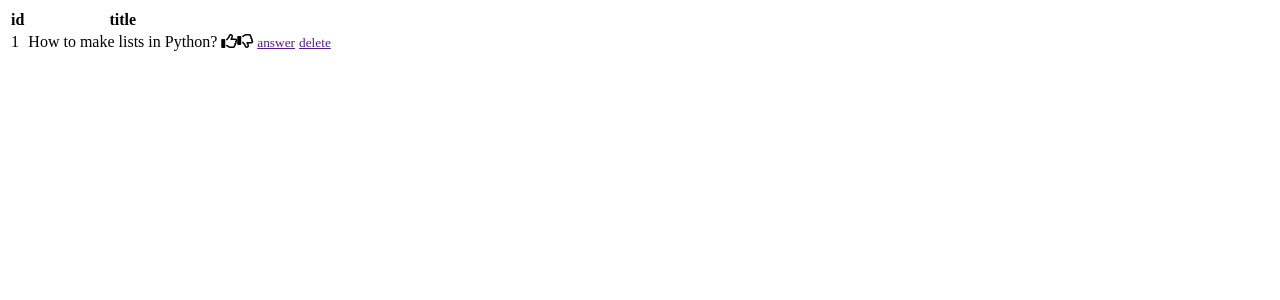
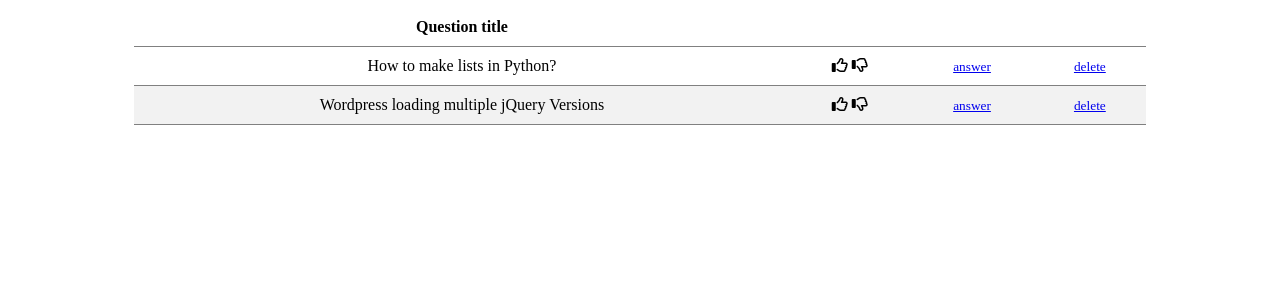
Before and after one commit to Aviatore/ask-mate-1, a Flask app: page /list in a window 1280 px wide. Shown: the top 300 px of the page. Run offline with Flask 2, Linux system fonts and the light colour scheme; some libraries are stand-ins or nearby versions.

Commit message:
Add some improvements
Add styles for the 'list.html' file.
Refactor the functionality of writing/reading csv files.

```diff
--- a/app.py
+++ b/app.py
@@ -1,25 +1,94 @@
-from flask import Flask, render_template
+from flask import Flask, render_template, redirect, url_for
+from data_manager import *
+
 
 app = Flask(__name__)
-headers = ['id', 'submission_time', 'view_number', 'vote_number', 'title', 'message', 'image']
-questions = [
-    {
-        'id': 1,
-        'submission': 1493368154,
-        'view_number': 29,
-        'vote_number': 7,
-        'title': "How to make lists in Python?",
-        'message': "I am totally new to this, any hints?",
-        'image': ''
-    }
-]
 
 
+@app.after_request
+def add_header(request):
+    request.headers['Cache-Control'] = 'no-store, no-cache, must-revalidate, post-check=0, pre-check=0, max-age=0'
+    return request
+
+
+# List questions
 @app.route('/list')
 def list():
-    return render_template('list.html', headers=headers, questions=questions)
+    table_headers = ['Question id', 'Question title']
+    questions = read_questions()
+
+    return render_template('list.html', headers=table_headers, questions=questions)
 
 
+# Display a question
+@app.route('/question/<question_id>')
+def question_details(question_id):
+    return render_template('under_contstruction.html')
+
+
+# Ask a question
+@app.route('/add-question')
+def question_add():
+    return render_template('under_contstruction.html')
+
+
+# Post an answer
+@app.route('/question/<question_id>/new-answer')
+def answer_post(question_id):
+    return render_template('under_contstruction.html')
+
+
+# Delete question
+@app.route('/question/<question_id>/delete')
+def question_delete(question_id):
+    questions = read_questions()
+    questions.remove([question for question in questions if question['id'] == question_id][0])
+
+    write_questions(questions)
+
+    return redirect(url_for('list'))
+
+
+# Edit a question
+@app.route('/question/<question_id>/edit')
+def question_edit(question_id):
+    return render_template('under_contstruction.html')
+
+
+# Delete an answer
+@app.route('/answers/<answer_id>/delete')
+def answer_delete(answer_id):
+    answers = read_questions()
+    answer_to_delete = [answer for answer in answers if answer['id'] == answer_id][0]
+    answers.remove(answer_to_delete)
+
+    write_answers(answers, QUESTIONS_HEADERS)
+
+    return redirect(url_for('question_details', question_id=answer_to_delete['question_id']))
+
+
+# Vote-up a question
+@app.route('/question/<question_id>/vote_up')
+def question_vote_up(question_id):
+    return render_template('under_contstruction.html')
+
+
+# Vote-down a question
+@app.route('/question/<question_id>/vote_down')
+def question_vote_down(question_id):
+    return render_template('under_contstruction.html')
+
+
+# Vote-up an answer
+@app.route('/answer/<answer_id>/vote_up')
+def answer_vote_up(answer_id):
+    return render_template('under_contstruction.html')
+
+
+# Vote-down an answer
+@app.route('/answer/<answer_id>/vote_down')
+def answer_vote_down(answer_id):
+    return render_template('under_contstruction.html')
 
 
 if __name__ == '__main__':
--- a/connection.py
+++ b/connection.py
@@ -1,21 +1,20 @@
 import csv
-QUESTIONS_FILE = 'sample_data/question.csv'
 
 
-def read_questions():
-    questions = []
-    with open('sample_data/question.csv') as file:
+def read_csv(file_name):
+    data = []
+    with open(file_name) as file:
         reader = csv.DictReader(file)
 
         for question in reader:
-            questions.append(question)
+            data.append(question)
 
-    return questions
+    return data
 
 
-def write_questions(questions, fieldnames):
-    with open('tmp.csv', 'w') as file:
-        writer = csv.DictWriter(file, fieldnames=fieldnames)
+def write_csv(file_name, data, field_names):
+    with open(file_name, 'w') as file:
+        writer = csv.DictWriter(file, fieldnames=field_names)
         writer.writeheader()
 
-        writer.writerows(questions)
+        writer.writerows(data)
--- /dev/null
+++ b/data_manager.py
@@ -0,0 +1,23 @@
+from connection import *
+
+
+QUESTIONS_FILE = 'sample_data/question.csv'
+QUESTIONS_HEADERS = ['id', 'submission_time', 'view_number', 'vote_number', 'title', 'message', 'image']
+ANSWERS_FILE = 'sample_data/answer.csv'
+ANSWERS_HEADERS = ['id', 'submission_time', 'vote_number', 'question_id', 'message', 'image']
+
+
+def read_questions():
+    return read_csv(QUESTIONS_FILE)
+
+
+def read_answers():
+    return read_csv(ANSWERS_FILE)
+
+
+def write_questions(data):
+    write_csv(QUESTIONS_FILE, data, QUESTIONS_HEADERS)
+
+
+def write_answers(data):
+    write_csv(ANSWERS_FILE, data, ANSWERS_HEADERS)
--- /dev/null
+++ b/static/list.css
@@ -0,0 +1,21 @@
+table {
+    position: relative;
+    border-collapse: collapse;
+    width: 80%;
+    margin: auto;
+}
+th, td {
+    border-bottom: 1px solid gray;
+    padding: 10px;
+    text-align: center;
+}
+tr:nth-child(even) {
+    background-color: #f2f2f2;
+}
+tbody tr:hover {
+    background-color: lightgray;
+}
+a.thumbs:link, a.thumbs:visited{
+    color: black;
+    text-decoration: none;
+}
--- /dev/null
+++ b/static/scripts.js
@@ -0,0 +1,23 @@
+function thumb_toggle() {
+    if (this.classList.contains('far')) {
+        this.classList.remove('far');
+        this.classList.add('fas');
+    }
+    else {
+        this.classList.remove('fas');
+        this.classList.add('far');
+    }
+}
+
+function add_toggle() {
+    let thumbs = document.querySelectorAll('i')
+
+    for (let i=0; i<thumbs.length; i++) {
+        thumbs[i].addEventListener('mouseover', thumb_toggle)
+    }
+    for (let i=0; i<thumbs.length; i++) {
+        thumbs[i].addEventListener('mouseout', thumb_toggle)
+    }
+}
+
+window.onload = add_toggle;
--- a/templates/list.html
+++ b/templates/list.html
@@ -3,26 +3,33 @@
 <head>
     <meta charset="UTF-8">
     <script src='https://kit.fontawesome.com/a076d05399.js'></script>
+    <script src="{{ url_for('static', filename='scripts.js') }}"></script>
+    <link rel="stylesheet" type="text/css" href="{{ url_for('static', filename='list.css') }}">
     <title>Title</title>
 </head>
 <body>
 <table>
     <thead>
         <tr>
-            {% for column_name in ['id', 'title'] %}
-                <th>{{ column_name }}</th>
-            {% endfor %}
+            <th>Question title</th>
+            <th></th>
+            <th></th>
+            <th></th>
         </tr>
     </thead>
     <tbody>
         {% for question in questions %}
             <tr>
-                {% for key in ['id', 'title'] %}
-                    <td>{{ question[key] }}</td>
-                {% endfor %}
-                <td><i class="far fa-thumbs-up"><i class="far fa-thumbs-down"></td>
-                <td><a href=""><small>answer</small></a></td>
-                <td><a href=""><small>delete</small></a></td>
+                <td>{{ question['title'] }}</td>
+                <td><a href="{{ url_for('question_vote_up', question_id=question['id']) }}" title="Vote up" class="thumbs">
+                        <i class="far fa-thumbs-up"></i>
+                    </a>
+                    <a href="{{ url_for('question_vote_down', question_id=question['id']) }}" title="Vote down" class="thumbs">
+                        <i class="far fa-thumbs-down"></i>
+                    </a>
+                </td>
+                <td><a href="{{ url_for('answer_post', question_id=question['id']) }}"><small>answer</small></a></td>
+                <td><a href="{{ url_for('question_delete', question_id=question['id']) }}"><small>delete</small></a></td>
             </tr>
         {% endfor %}
     </tbody>
```
Also changed, not shown: templates/under_contstruction.html (added, +20 -0 lines), static/img/under_construction.jpg (added).
